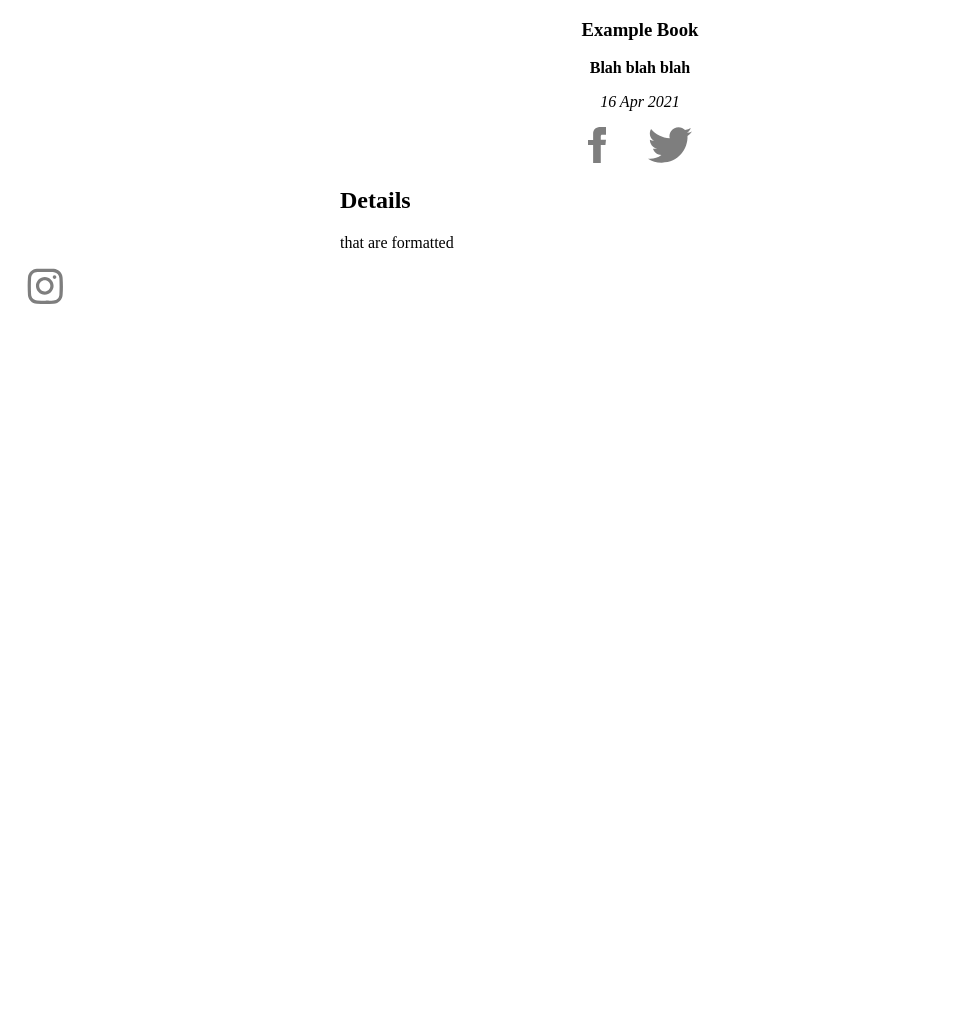
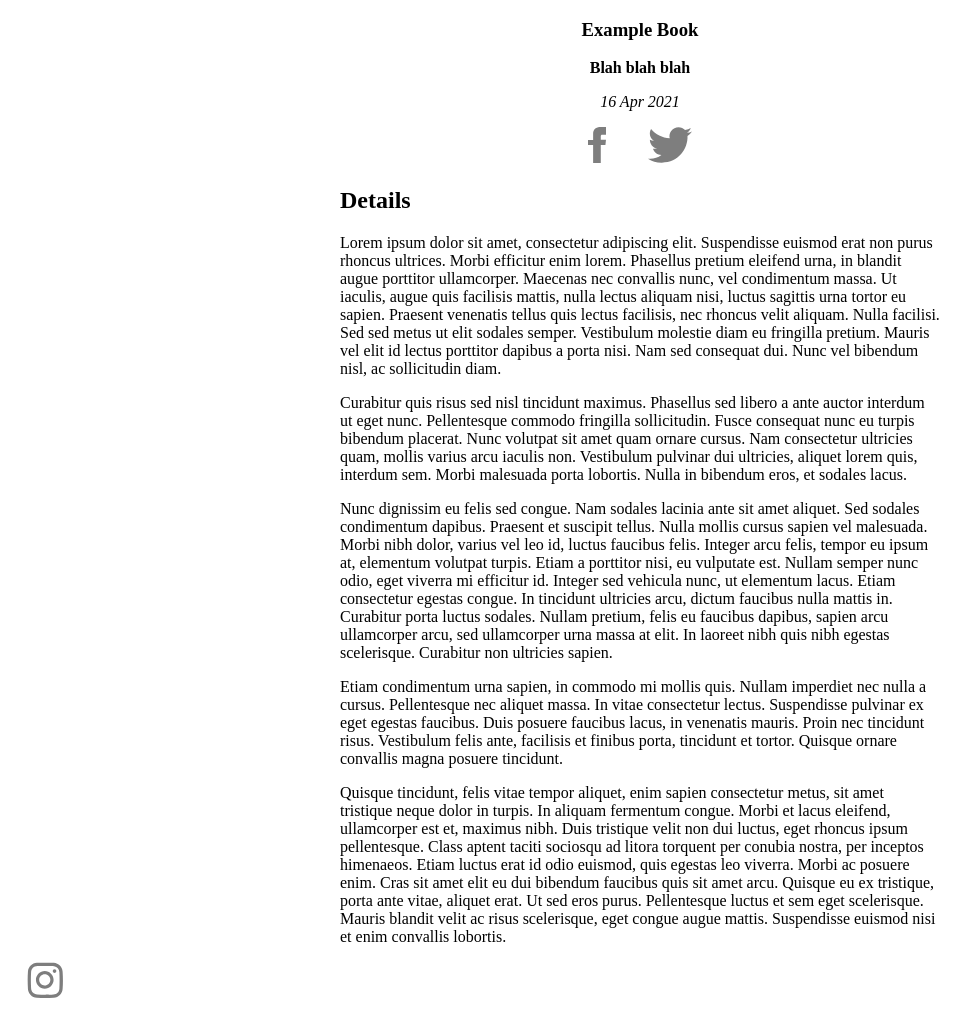
Before and after one commit to joe-irving/acabooks, a Jekyll site: the page built from _books/example-book.md, in a window 1280 px wide. Shown: the whole page, without its empty margins (0-975 px from the left). Built offline with Jekyll 4.4.1, drawn with Linux system fonts in a browser that asks for light colours; before the commit the page ends 900 px from its top, so only the background shows below that.

Commit message:
Update from Forestry.io ACA Books updated _books/example-book.md

```diff
--- a/_books/example-book.md
+++ b/_books/example-book.md
@@ -2,8 +2,17 @@
 layout: post
 title: Example Book
 excerpt: Blah blah blah
-image: /uploads/default.jpeg
+image: "/uploads/default.jpeg"
+
 ---
 # Details
 
-that are formatted
+Lorem ipsum dolor sit amet, consectetur adipiscing elit. Suspendisse euismod erat non purus rhoncus ultrices. Morbi efficitur enim lorem. Phasellus pretium eleifend urna, in blandit augue porttitor ullamcorper. Maecenas nec convallis nunc, vel condimentum massa. Ut iaculis, augue quis facilisis mattis, nulla lectus aliquam nisi, luctus sagittis urna tortor eu sapien. Praesent venenatis tellus quis lectus facilisis, nec rhoncus velit aliquam. Nulla facilisi. Sed sed metus ut elit sodales semper. Vestibulum molestie diam eu fringilla pretium. Mauris vel elit id lectus porttitor dapibus a porta nisi. Nam sed consequat dui. Nunc vel bibendum nisl, ac sollicitudin diam.
+
+Curabitur quis risus sed nisl tincidunt maximus. Phasellus sed libero a ante auctor interdum ut eget nunc. Pellentesque commodo fringilla sollicitudin. Fusce consequat nunc eu turpis bibendum placerat. Nunc volutpat sit amet quam ornare cursus. Nam consectetur ultricies quam, mollis varius arcu iaculis non. Vestibulum pulvinar dui ultricies, aliquet lorem quis, interdum sem. Morbi malesuada porta lobortis. Nulla in bibendum eros, et sodales lacus.
+
+Nunc dignissim eu felis sed congue. Nam sodales lacinia ante sit amet aliquet. Sed sodales condimentum dapibus. Praesent et suscipit tellus. Nulla mollis cursus sapien vel malesuada. Morbi nibh dolor, varius vel leo id, luctus faucibus felis. Integer arcu felis, tempor eu ipsum at, elementum volutpat turpis. Etiam a porttitor nisi, eu vulputate est. Nullam semper nunc odio, eget viverra mi efficitur id. Integer sed vehicula nunc, ut elementum lacus. Etiam consectetur egestas congue. In tincidunt ultricies arcu, dictum faucibus nulla mattis in. Curabitur porta luctus sodales. Nullam pretium, felis eu faucibus dapibus, sapien arcu ullamcorper arcu, sed ullamcorper urna massa at elit. In laoreet nibh quis nibh egestas scelerisque. Curabitur non ultricies sapien.
+
+Etiam condimentum urna sapien, in commodo mi mollis quis. Nullam imperdiet nec nulla a cursus. Pellentesque nec aliquet massa. In vitae consectetur lectus. Suspendisse pulvinar ex eget egestas faucibus. Duis posuere faucibus lacus, in venenatis mauris. Proin nec tincidunt risus. Vestibulum felis ante, facilisis et finibus porta, tincidunt et tortor. Quisque ornare convallis magna posuere tincidunt.
+
+Quisque tincidunt, felis vitae tempor aliquet, enim sapien consectetur metus, sit amet tristique neque dolor in turpis. In aliquam fermentum congue. Morbi et lacus eleifend, ullamcorper est et, maximus nibh. Duis tristique velit non dui luctus, eget rhoncus ipsum pellentesque. Class aptent taciti sociosqu ad litora torquent per conubia nostra, per inceptos himenaeos. Etiam luctus erat id odio euismod, quis egestas leo viverra. Morbi ac posuere enim. Cras sit amet elit eu dui bibendum faucibus quis sit amet arcu. Quisque eu ex tristique, porta ante vitae, aliquet erat. Ut sed eros purus. Pellentesque luctus et sem eget scelerisque. Mauris blandit velit ac risus scelerisque, eget congue augue mattis. Suspendisse euismod nisi et enim convallis lobortis.
```
